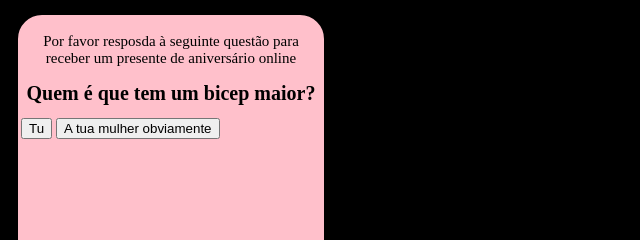
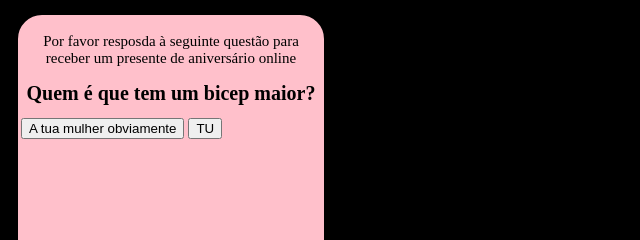
Before and after one commit to mmmoi19/p, a plain HTML site: page index.html in a window 1280 px wide. Shown: the top 240 px of the page, 0-640 px from the left. Drawn offline with Linux system fonts and the light colour scheme.

Commit message:
Fix button IDs and update HTML structure

```diff
--- a/index.html
+++ b/index.html
@@ -62,9 +62,9 @@
         style="font-size: 20px;
         text-align: center;">Quem é que tem um bicep maior?</h1>
 
-        <a href="https://mmmoi19.github.io/m2/"><button  id="Tu" onclick="fn()">Tu</button></a>
+        <a href="https://mmmoi19.github.io/m2/"><button  id="A tua mulher obviamente" onclick="fn()">A tua mulher obviamente</button></a>
 
-        <button id="A tua mulher obviamente" onclick="fx()">A tua mulher obviamente</button>
+        <button id="TU" onclick="fx()">TU</button>
 
 
     </div>
@@ -76,7 +76,7 @@
 
 
     function fx(){
-        const btn = document.getElementById('no');
+        const btn = document.getElementById('TU');
         const x = Math.floor(Math.random() * 200) + 1; // Adjusted the random range to keep the button within the container
         const y = Math.floor(Math.random() * 200) + 1; // Adjusted the random range to keep the button within the container
         btn.style.top = x + "px";
```
